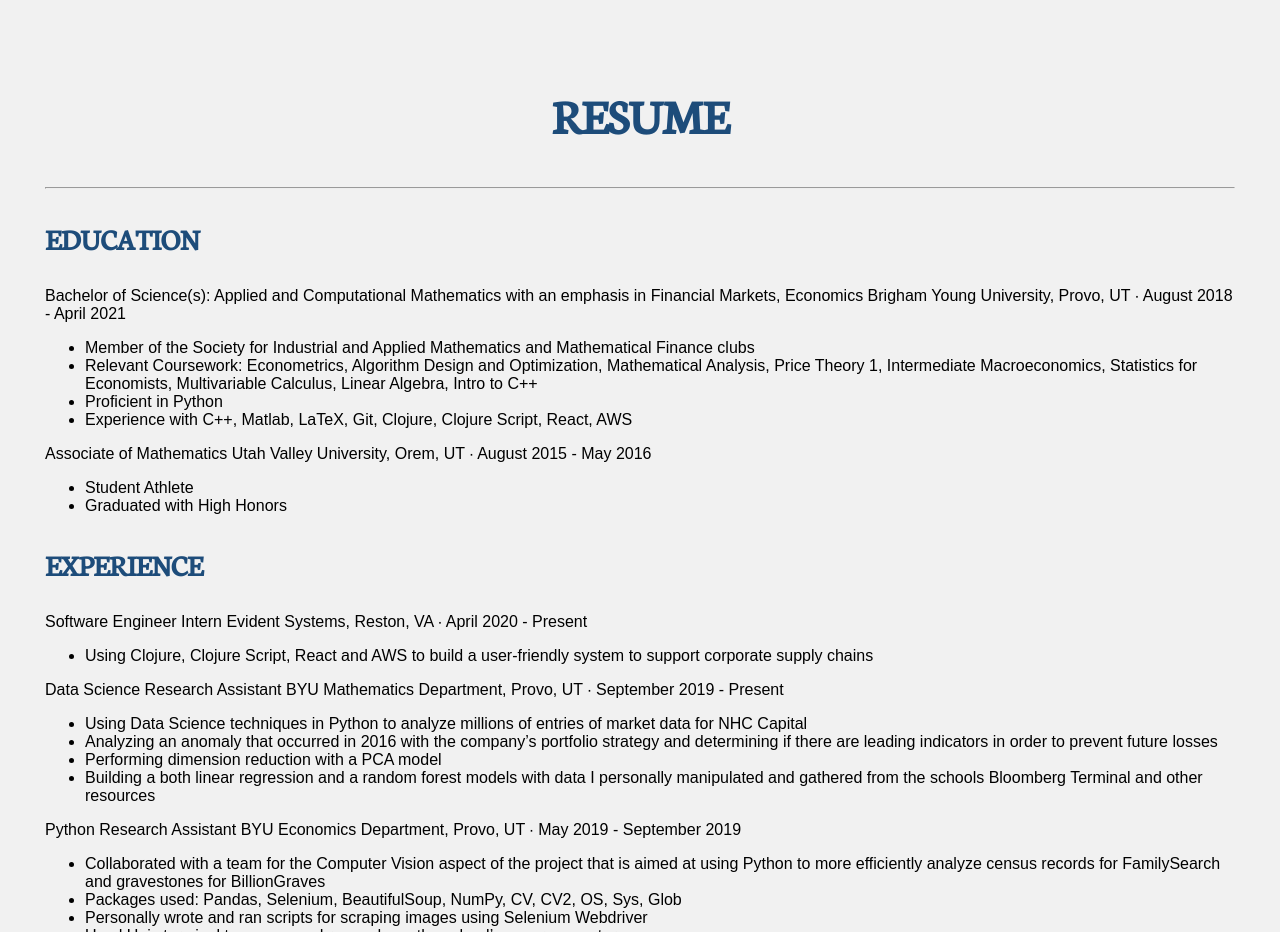
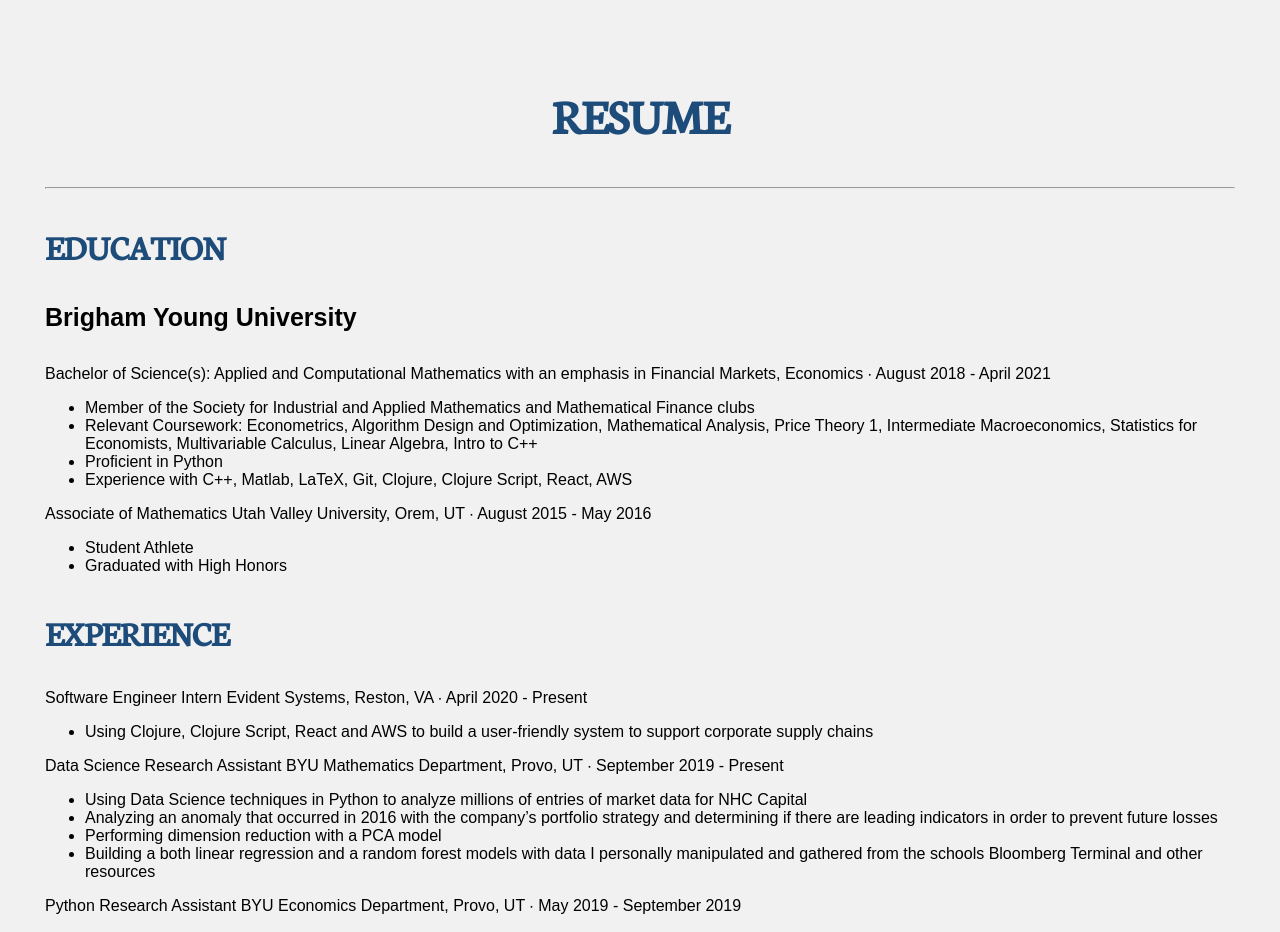
Before and after one commit to layniecalderwood/coryrhunter.com, a Jekyll site: the page built from index.md, in a window 1280 px wide, cut to the strip 704-1636 px from the top of the page. Built offline with Jekyll 4.4.1, drawn with Linux system fonts in a browser that asks for light colours; our own code applies the rules of GitHub Pages for plain Markdown files.

Commit message:
getting pretty!

```diff
--- a/_layouts/default.html
+++ b/_layouts/default.html
@@ -30,8 +30,14 @@ h2 {
 h3 {
   font-family: "Neuton", Times, serif;
   text-align: left;
-  font-size: 30px;
+  font-size: 35px;
   color: #1D4C7A;
+}
+
+h4 {
+  font-family: 'Montserrat', Arial, sans-serif;
+  font-size: 25px;
+  color: black;
 }
 
 div {
@@ -289,10 +295,11 @@ footer li a {
      <hr>
 
     <h3>EDUCATION</h3>
+    <h4>Brigham Young University</h4>
 
    <div> Bachelor of Science(s): Applied and Computational Mathematics with an emphasis in Financial Markets, Economics
 
-   Brigham Young University, Provo, UT ∙ August 2018 - April 2021
+    ∙ August 2018 - April 2021
    <ul>
       <li>Member of the Society for Industrial and Applied Mathematics and Mathematical Finance clubs</li>
       <li>Relevant Coursework: Econometrics, Algorithm Design and Optimization, Mathematical Analysis, Price Theory 1, Intermediate Macroeconomics, Statistics for Economists, Multivariable Calculus, Linear Algebra, Intro to C++</li>
```
